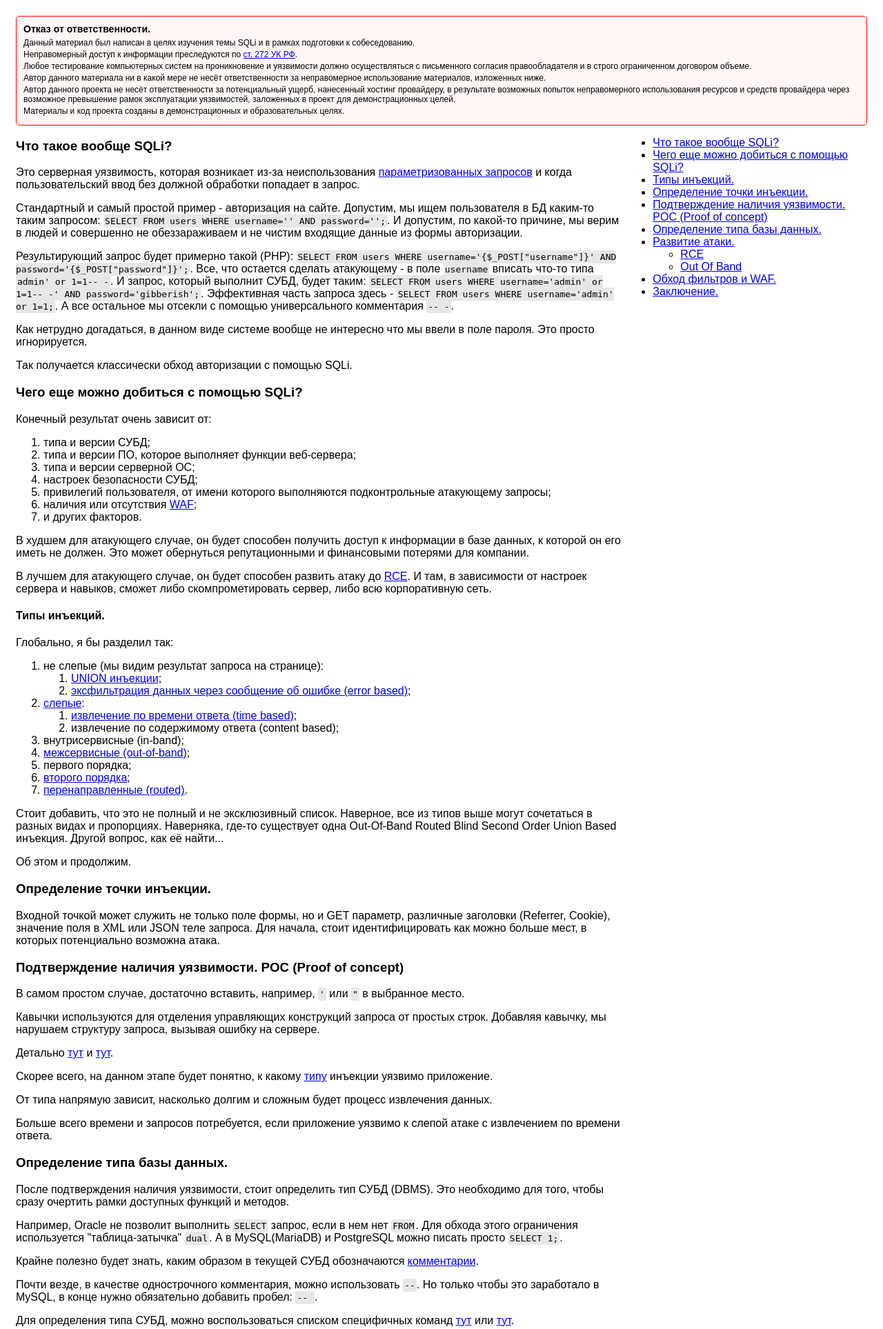
After one commit to iVovolk/sqli_demo, a PHP site: page /help.html in a window 1280 px wide. The commit adds this page. Shown: the top 1927 px of the page at 69% size. Run offline with PHP 8.4, Linux system fonts and the light colour scheme.

Commit message:
added help

```diff
--- /dev/null
+++ b/app/web/help.html
@@ -0,0 +1,404 @@
+<!DOCTYPE html>
+<html lang="en">
+<head>
+    <meta charset="UTF-8">
+    <title>Разбираемся в SQLi</title>
+    <style>
+      body {
+        padding: 15px;
+        font-family: Arial, Helvetica, sans-serif;
+      }
+
+      .disclaimer {
+        background-color: #ffd9d93d;
+        padding: 5px 10px 10px 10px;
+        border: solid 1px red;
+        border-radius: 5px;
+        font-size: 12px;
+      }
+
+      .disclaimer p {
+        margin: 3px 0;
+      }
+
+      .disclaimer h3 {
+        margin: 5px 0;
+      }
+
+      .container {
+        display: flex;
+        flex-direction: row;
+        justify-content: space-between;
+      }
+
+      .main, .nav {
+        flex-basis: fit-content;
+      }
+
+      code {
+        background-color: #e7e7e7;
+        padding: 2px;
+        border-radius: 2px;
+      }
+    </style>
+</head>
+<body>
+<section class="disclaimer">
+    <h3>Отказ от ответственности.</h3>
+    <p>Данный материал был написан в целях изучения темы SQLi и в рамках подготовки к собеседованию.</p>
+    <p>Неправомерный доступ к информации преследуются по
+        <a href="https://www.consultant.ru/document/cons_doc_LAW_10699/5c337673c261a026c476d578035ce68a0ae86da0/"
+           target="_blank">ст.
+            272 УК РФ</a>.</p>
+    <p>Любое тестирование компьютерных систем на проникновение и уязвимости должно осуществляться с письменного
+        согласия правообладателя и в строго ограниченном договором объеме.</p>
+    <p>Автор данного материала ни в какой мере не несёт ответственности за неправомерное использование материалов,
+        изложенных ниже.</p>
+    <p>Автор данного проекта не несёт ответственности за потенциальный ущерб, нанесенный хостинг провайдеру, в
+        результате возможных попыток неправомерного использования ресурсов и средств провайдера через возможное
+        превышение рамок эксплуатации уязвимостей, заложенных в проект для демонстрационных целей.</p>
+    <p>Материалы и код проекта созданы в демонстрационных и образовательных целях.</p>
+</section>
+<div class="container">
+    <section class="main">
+        <section id="intro">
+            <h3>Что такое вообще SQLi?</h3>
+            <p>Это серверная уязвимость, которая возникает из-за неиспользования
+                <a href="https://cheatsheetseries.owasp.org/cheatsheets/Query_Parameterization_Cheat_Sheet.html"
+                   target="_blank">параметризованных
+                    запросов</a> и когда пользовательский ввод без должной обработки попадает в запрос.</p>
+            <p>Стандартный и самый простой пример - авторизация на сайте. Допустим, мы ищем пользователя в БД каким-то
+                таким
+                запросом:
+                <code>SELECT FROM users WHERE username='' AND password='';</code>. И допустим, по какой-то причине, мы
+                верим
+                в
+                людей
+                и
+                совершенно не обеззараживаем и не чистим входящие данные из формы авторизации.</p>
+            <p>Результирующий запрос будет примерно такой (PHP):
+                <code>SELECT FROM users WHERE username='{$_POST["username"]}' AND
+                    password='{$_POST["password"]}';</code>.
+                Все, что остается сделать атакующему - в поле <code>username</code> вписать что-то типа <code>admin' or
+                    1=1--
+                    -</code>.
+                И запрос, который выполнит СУБД, будет таким:
+                <code>SELECT FROM users WHERE username='admin' or 1=1-- -' AND password='gibberish';</code>.
+                Эффективная часть запроса здесь - <code>SELECT FROM users WHERE username='admin' or 1=1;</code>. А все
+                остальное
+                мы
+                отсекли с помощью универсального комментария <code>-- -</code>.</p>
+            <p>Как нетрудно догадаться, в данном виде системе вообще не интересно что мы ввели в поле пароля. Это просто
+                игнорируется.</p>
+            <p>Так получается классически обход авторизации с помощью SQLi.</p>
+        </section>
+        <section id="impact">
+            <h3>Чего еще можно добиться с помощью SQLi?</h3>
+            <p>Конечный результат очень зависит от:</p>
+            <ol>
+                <li>типа и версии СУБД;</li>
+                <li>типа и версии ПО, которое выполняет функции веб-сервера;</li>
+                <li>типа и версии серверной ОС;</li>
+                <li>настроек безопасности СУБД;</li>
+                <li>привилегий пользователя, от имени которого выполняются подконтрольные атакующему запросы;</li>
+                <li>наличия или отсутствия <a href="https://en.wikipedia.org/wiki/Web_application_firewall"
+                                              target="_blank">WAF</a>;
+                </li>
+                <li>и других факторов.</li>
+            </ol>
+            <p>В худшем для атакующего случае, он будет способен получить доступ к информации в базе данных, к которой
+                он
+                его
+                иметь
+                не должен. Это может обернуться репутационными и финансовыми потерями для компании.</p>
+            <p>В лучшем для атакующего случае, он будет способен развить атаку до
+                <a href="https://www.imperva.com/learn/application-security/remote-code-execution/"
+                   target="_blank">RCE</a>.
+                И
+                там,
+                в зависимости от настроек сервера и навыков, сможет либо скомпрометировать сервер, либо всю
+                корпоративную
+                сеть.
+            </p>
+        </section>
+        <section id="types">
+            <h4>Типы инъекций.</h4>
+            <p>Глобально, я бы разделил так:</p>
+            <ol>
+                <li>не слепые (мы видим результат запроса на странице):
+                    <ol>
+                        <li>
+                            <a href="https://github.com/swisskyrepo/PayloadsAllTheThings/tree/master/SQL%20Injection#union-based-injection"
+                               target="_blank">UNION инъекции</a>;
+                        </li>
+                        <li>
+                            <a href="https://github.com/swisskyrepo/PayloadsAllTheThings/tree/master/SQL%20Injection#error-based-injection"
+                               target="_blank">эксфильтрация данных через сообщение об ошибке (error based)</a>;
+                        </li>
+                    </ol>
+                </li>
+                <li>
+                    <a href="https://blog.qualys.com/product-tech/2023/02/09/blind-sql-injection-content-based-time-based-approaches"
+                       target="_blank">слепые</a>:
+                    <ol>
+                        <li>
+                            <a href="https://github.com/swisskyrepo/PayloadsAllTheThings/tree/master/SQL%20Injection#time-based-injection"
+                               target="_blank">извлечение по времени ответа (time based)</a>;
+                        </li>
+                        <li>извлечение по содержимому ответа (content based);</li>
+                    </ol>
+                </li>
+                <li>внутрисервисные (in-band);</li>
+                <li><a href="#oob">межсервисные (out-of-band)</a>;</li>
+                <li>первого порядка;</li>
+                <li>
+                    <a href="https://github.com/swisskyrepo/PayloadsAllTheThings/tree/master/SQL%20Injection#second-order-sql-injection"
+                       target="_blank">второго порядка</a>;
+                </li>
+                <li>
+                    <a href="https://github.com/swisskyrepo/PayloadsAllTheThings/tree/master/SQL%20Injection#routed-injection"
+                       target="_blank">перенаправленные (routed)</a>.
+                </li>
+            </ol>
+            <p>Стоит добавить, что это не полный и не эксклюзивный список. Наверное, все из типов выше могут сочетаться
+                в
+                разных
+                видах и
+                пропорциях. Наверняка, где-то существует одна Out-Of-Band Routed Blind Second Order Union Based
+                инъекция.
+                Другой
+                вопрос,
+                как её найти...</p>
+            <p>Об этом и продолжим.</p>
+        </section>
+        <section id="entry-point">
+            <h3>Определение точки инъекции.</h3>
+            <p>Входной точкой может служить не только поле формы, но и GET параметр, различные заголовки (Referrer,
+                Cookie),
+                значение поля в XML или JSON теле запроса. Для начала, стоит идентифицировать как можно больше мест,
+                в которых потенциально возможна атака.</p>
+        </section>
+        <section id="poc">
+            <h3>Подтверждение наличия уязвимости. POC (Proof of concept)</h3>
+            <p>В самом простом случае, достаточно вставить, например, <code>'</code> или <code>"</code> в выбранное
+                место.
+            </p>
+            <p>Кавычки используются для отделения управляющих конструкций запроса от простых строк.
+                Добавляя кавычку, мы нарушаем структуру запроса, вызывая ошибку на сервере.</p>
+            <p>Детально
+                <a href="https://book.hacktricks.wiki/en/pentesting-web/sql-injection/index.html#entry-point-detection"
+                   target="_blank">тут</a> и
+                <a href="https://github.com/swisskyrepo/PayloadsAllTheThings/tree/master/SQL%20Injection#entry-point-detection"
+                   target="_blank">тут</a>.
+            </p>
+            <p>Скорее всего, на данном этапе будет понятно, к какому <a href="#types">типу</a> инъекции уязвимо
+                приложение.
+            </p>
+            <p>От типа напрямую зависит, насколько долгим и сложным будет процесс извлечения данных.</p>
+            <p>Больше всего времени и запросов потребуется, если приложение уязвимо к слепой атаке с извлечением по
+                времени
+                ответа. </p>
+        </section>
+        <section id="dbms">
+            <h3>Определение типа базы данных.</h3>
+            <p>После подтверждения наличия уязвимости, стоит определить тип СУБД (DBMS). Это необходимо для того, чтобы
+                сразу
+                очертить рамки доступных функций и методов.</p>
+            <p>Например, Oracle не позволит выполнить <code>SELECT</code> запрос, если в нем нет
+                <code>FROM</code>. Для обхода этого ограничения используется "таблица-затычка" <code>dual</code>. А в
+                MySQL(MariaDB) и PostgreSQL можно писать просто <code>SELECT 1;</code>.</p>
+            <p>Крайне полезно будет знать, каким образом в текущей СУБД обозначаются
+                <a href="https://book.hacktricks.wiki/en/pentesting-web/sql-injection/index.html#comments"
+                   target="_blank">комментарии</a>.</p>
+            <p>Почти везде, в качестве однострочного комментария, можно использовать <code>--</code>. Но только чтобы
+                это
+                заработало в MySQL, в конце нужно обязательно добавить пробел: <code>-- </code>.</p>
+            <p>Для определения типа СУБД, можно воспользоваться списком специфичных команд
+                <a href="https://book.hacktricks.wiki/en/pentesting-web/sql-injection/index.html#identifying-back-end"
+                   target="_blank">тут</a> или
+                <a href="https://github.com/swisskyrepo/PayloadsAllTheThings/tree/master/SQL%20Injection#dbms-identification"
+                   target="_blank">тут</a>.</p>
+            <p>
+                <a href="https://exploit-notes.hdks.org/exploit/web/security-risk/sql-injection-cheat-sheet/#version-detection"
+                   target="_blank">Определение конкретной версии</a> так же отличается от вендора к вендору. </p>
+            <p>В общем, знание типа и версии DBMS на сервере упростит задачу развития атаки.</p>
+        </section>
+        <section id="escalation">
+            <h3>Развитие атаки.</h3>
+            <p>После подтверждения существования уязвимости и идентификации бекенда, стоит изучить, что за пользователь
+                нам
+                доступен.</p>
+            <p>От привилегий напрямую зависит то, насколько далеко атакующий сможет развить атаку.</p>
+            <p>Попытаться получить эту информацию можно с помощью команд из
+                <a href="https://pentestmonkey.net/cheat-sheet/sql-injection/mssql-sql-injection-cheat-sheet"
+                   target="_blank">этой
+                    таблицы</a>.</p>
+            <p>Для получения информации о таблицах и колонках в них, могут помочь
+                <a href="https://book.hacktricks.wiki/en/pentesting-web/sql-injection/index.html#extract-database-names-table-names-and-column-names"
+                   target="_blank">эти</a> и
+                <a href="https://exploit-notes.hdks.org/exploit/web/security-risk/sql-injection-cheat-sheet/#list-table-names"
+                   target="_blank">эти</a> команды.</p>
+
+            <section id="rce">
+                <h5>RCE</h5>
+                <p>Если атакующему повезло, у него пользователь с нужными привилегиями или вообще root, то он может
+                    попробовать
+                    выйти за пределы СУБД и расширить поверхность атаки до всего сервера или даже дальше. Подобные
+                    примеры
+                    описаны
+                    <a href="https://book.hacktricks.wiki/en/network-services-pentesting/pentesting-mysql.html#mysql-arbitrary-read-file-by-client"
+                       target="_blank">здесь</a> и
+                    <a href="https://karmainsecurity.com/impresscms-from-unauthenticated-sqli-to-rce"
+                       target="_blank">здесь</a>.
+                </p>
+            </section>
+            <section id="oob">
+                <h5>Out Of Band</h5>
+                <p>А если не повезло и вытащить данные не получается ни с помощью Union-based, ни с помощью Time-based,
+                    то
+                    можно
+                    попробовать прибегнуть к атаке типа Out-Of-Band.</p>
+                <p>Суть в её в том, чтобы заставить СУБД выполнить запрос к внешнему ресурсу. Это может быть DNS или
+                    HTTP(s) запрос. Здесь всё еще сильнее различается от СУБД к СУБД.</p>
+                <p>Например, чтобы выполнить такую атаку на MySQL, работающем на Linux сервере, должно сойтись много
+                    звезд:</p>
+                <ol>
+                    <li>на сервере должны быть установлены и настроены службы SMB, так как атака опирается на данный
+                        протокол;
+                    </li>
+                    <li>версия MySQL должна быть ниже 5.5.53 (2016 год), либо настройка
+                        <code>global.secure_file_priv</code>
+                        должна быть равна пустой строке;
+                    </li>
+                    <li>пользователь, доступный атакующему, должен иметь привилегию <code>FILE</code> либо должен иметь
+                        <code>GRANT
+                            OPTION</code> в рамках сервера.
+                    </li>
+                </ol>
+                <p>Подробнее обо всем этом можно почитать по ссылкам:</p>
+                <ol>
+                    <li><a href="https://www.exploit-db.com/docs/english/41273-mysql-out-of-band-hacking.pdf"
+                           target="_blank">MySQL Out-of-Band Hacking</a></li>
+                    <li><a href="https://pentest.blog/data-ex-filtration-with-dns-in-sqli-attacks/" target="_blank">Data
+                        Exfiltration with DNS in SQLi attacks</a></li>
+                    <li>
+                        <a href="https://www.invicti.com/learn/out-of-band-sql-injection-oob-sqli/" target="_blank">Out-of-band
+                            SQL injection</a>
+                    </li>
+                    <li>
+                        <a href="https://sqlwiki.netspi.com/attackQueries/dataExfiltration/" target="_blank">Data
+                            Exfiltration</a>
+                    </li>
+                </ol>
+
+
+            </section>
+        </section>
+        <section id="filter-bypass">
+            <h3>Обход фильтров и WAF.</h3>
+            <p>Кто-то полагается на спец. средства, отсекающие все подозрительные запросы ещё до того, как они попадут в
+                СУБД.
+                Кто-то считает, что хитрее всех, и пишет сложные регулярные выражения, чтобы обезопасить запросы.</p>
+            <p>А кто-то всё-таки пользуется параметризованными запросами (Second Order передаёт привет).</p>
+            <p>Но штука в том, что на каждый фильтр найдется payload с резьбой.</p>
+            <p>Ниже список ссылок почти на все случаи жизни:</p>
+            <ol>
+                <li><a href="https://websec.wordpress.com/wp-content/uploads/2010/11/sqli2.pdf" target="_blank">старый и
+                    только
+                    по MySQL, но
+                    очень крутой материал</a>;
+                </li>
+                <li><a href="https://owasp.org/www-community/attacks/SQL_Injection_Bypassing_WAF" target="_blank">общий
+                    список
+                    методик обхода WAF</a>;
+                </li>
+                <li>
+                    <a href="https://github.com/kleiton0x00/Advanced-SQL-Injection-Cheatsheet/blob/main/MySQL%20-%20Stabilise%20%26%20Bypass/README.md"
+                       target="_blank">oбходим фильтр пробелов и не только</a>;
+                </li>
+                <li>
+                    <a href="https://stackoverflow.com/questions/5741187/sql-injection-that-gets-around-mysql-real-escape-string/12118602#12118602"
+                       target="_blank">обходим mysql_real_escape_string (НЕ mysqli_*). Крайний случай с неправильными
+                        настройками
+                        кодировок</a>;
+                </li>
+                <li>
+                    <a href="https://hacktricks.boitatech.com.br/pentesting-web/unicode-normalization-vulnerability#sql-injection-filter-bypass"
+                       target="_blank">еще обход фильтров через игры с кодировками</a>;
+                </li>
+                <li><a href="https://www.dionach.com/fun-with-sql-injection-using-unicode-smuggling/" target="_blank">еще
+                    Unicode
+                    Smuggling</a>;
+                </li>
+                <li><a href="https://gist.github.com/cyberheartmi9/b4a4ff0f691be6b5c866450563258e86" target="_blank">еще
+                    один
+                    интересный
+                    труд</a>;
+                </li>
+                <li><a href="https://www.programmersought.com/article/51923112822/" target="_blank">обход запрета
+                    запятой</a>.
+                </li>
+
+            </ol>
+        </section>
+        <section id="conclusion">
+            <h3>Заключение.</h3>
+            <p>Мир SQL инъекций широк и разнообразен. Ущерб от них может быть катастрофическим.</p>
+            <p>Но, пока я писал код этого стенда, мне показалось, что, используя современные версии языков и библиотек,
+                сложнее
+                написать код с инъекцией, чем без неё.</p>
+            <p>Однако, согласно <a href="https://owasp.org/www-project-top-ten/" target="_blank">OWASP TOP 10</a>,
+                инъекции
+                в
+                общем и SQLi среди них, занимают 3 место (на 2021 год).</p>
+            <p>Так что же делать? Я бы посоветовал:</p>
+            <ol>
+                <li>следить за актуальностью ПО;</li>
+                <li>правильно хранить секретики;</li>
+                <li>придерживаться принципа минимальных привилегий;</li>
+                <li>не игнорировать настройки безопасности, не оставлять все по-умолчанию или лучше отдать это знающим
+                    людям;
+                </li>
+                <li>использовать параметризованные запросы!</li>
+            </ol>
+
+            <p>Вот еще некоторые ссылки, которыми я пользовался:</p>
+            <ol>
+
+                <li><a href="https://github.com/swisskyrepo/PayloadsAllTheThings/tree/master/SQL%20Injection"
+                       target="_blank">PayloadsAllTheThings
+                    (запомни эту ссылку)</a></li>
+                <li><a href="https://book.hacktricks.wiki/en/pentesting-web/sql-injection/index.html"
+                       target="_blank">book.hacktricks.wiki</a></li>
+                <li><a href="https://www.invicti.com/blog/web-security/sql-injection-cheat-sheet/" target="_blank">www.invicti.com</a>
+                </li>
+                <li><a href="https://exploit-notes.hdks.org/exploit/web/security-risk/sql-injection-cheat-sheet/"
+                       target="_blank">exploit-notes.hdks.org</a></li>
+                <li><a href="https://www.cgisecurity.com/lib/advanced_sql_injection.pdf" target="_blank">Большой труд по
+                    SQL
+                    Server</a></li>
+                <li><a href="https://phpprofi.ru/blogs/post/35" target="_blank">Общая статейка на русском</a></li>
+            </ol>
+        </section>
+    </section>
+    <section class="nav">
+        <ul>
+            <li><a href="#intro">Что такое вообще SQLi?</a></li>
+            <li><a href="#impact">Чего еще можно добиться с помощью SQLi?</a></li>
+            <li><a href="#types">Типы инъекций.</a></li>
+            <li><a href="#entry-point">Определение точки инъекции.</a></li>
+            <li><a href="#poc">Подтверждение наличия уязвимости. POC (Proof of concept)</a></li>
+            <li><a href="#dbms">Определение типа базы данных.</a></li>
+            <li><a href="#escalation">Развитие атаки.</a>
+                <ul>
+                    <li><a href="#rce">RCE</a></li>
+                    <li><a href="#oob">Out Of Band</a></li>
+                </ul>
+            </li>
+            <li><a href="#filter-bypass">Обход фильтров и WAF.</a></li>
+            <li><a href="#conclusion">Заключение.</a></li>
+        </ul>
+    </section>
+</div>
+</body>
+</html>
--- a/app/web/index.php
+++ b/app/web/index.php
@@ -39,6 +39,10 @@ require_once "../inc/functions.php";
         <?= $renderedStep($currentStep) ?>
     </div>
 </section>
+<section class="footer">
+    <a href="https://github.com/iVovolk/sqli_demo" target="_blank">Исходники</a>
+    <a href="/help.html" target="_blank">Подсказки</a>
+</section>
 </body>
 </html>
 <?php ob_get_flush(); ?>
```
Also changed, not shown: app/web/css/style.css (+19 -0 lines), docker-compose.yml (+4 -6 lines), readme.md (added).
